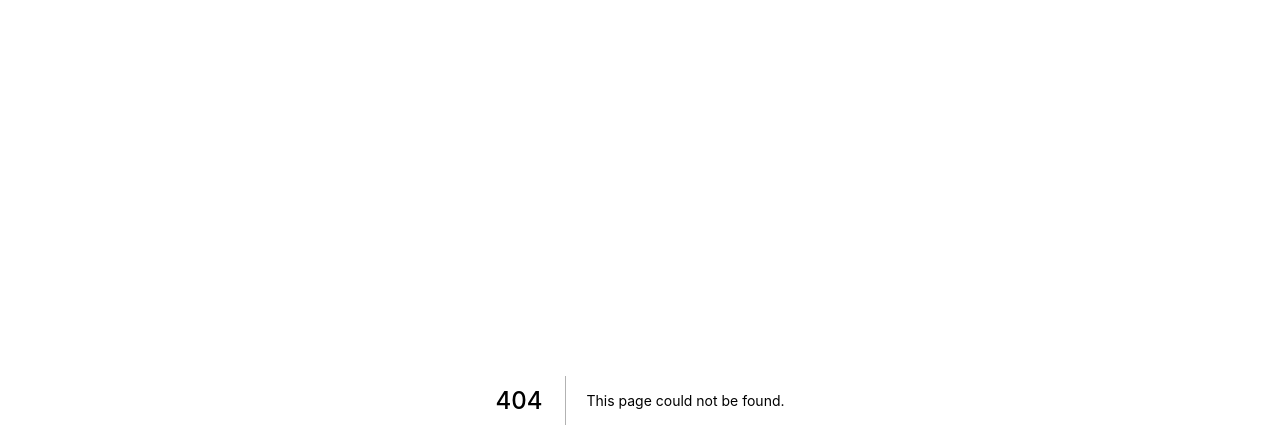
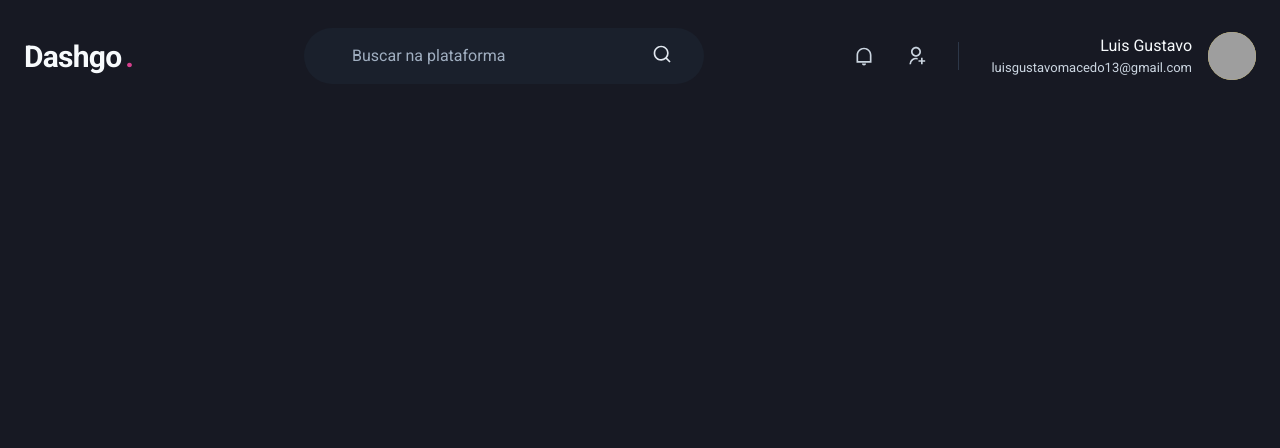
Before and after one commit to Luisgustavom1/GoDash, a Next.js app: page /dashboard in a window 1280 px wide. Before the commit this address had no page. Shown: the top 448 px of the page. Built offline with nearby package versions, Linux system fonts and the light colour scheme; grey boxes are pictures that could not be loaded.

Commit message:
Header pronto

```diff
--- a/package.json
+++ b/package.json
@@ -16,7 +16,8 @@
     "framer-motion": "^4.1.17",
     "next": "11.1.2",
     "react": "17.0.2",
-    "react-dom": "17.0.2"
+    "react-dom": "17.0.2",
+    "react-icons": "^4.2.0"
   },
   "devDependencies": {
     "@types/node": "^16.10.2",
--- /dev/null
+++ b/src/components/Header.tsx
@@ -0,0 +1,99 @@
+import { Flex, Text, Input, Icon, HStack, Box, Avatar } from '@chakra-ui/react';
+import { RiNotificationLine, RiSearchLine, RiUserAddLine } from 'react-icons/ri';
+
+const Header: React.FC = () => {
+  return(
+      <Flex
+        as='header'
+        w='100%'
+        maxWidth={1480}
+        h='20'
+        mx='auto'
+        mt='4'
+        px='6'
+        align='center'
+      >
+          <Text
+            fontSize='3xl'
+            fontWeight='bold'
+            letterSpacing='tight'
+            w='64'
+          >
+            Dashgo
+            <Text
+                as='span'
+                color='pink.500'
+                ml='1'
+            >
+                .
+            </Text>
+          </Text>
+
+        <Flex
+            as='label'
+            flex='1'
+            maxWidth={400}
+            py='4'
+            px='8'
+            ml='6'
+            bg='gray.800'
+            color='gray.200'
+            position='relative'
+            alignSelf='center'
+            borderRadius='full'
+        >
+            <Input
+            variant='unstyled'
+            color='gray.50'
+            placeholder='Buscar na plataforma'
+            px='4'
+            mr='4'
+            _placeholder={{
+                color: 'gray.400'
+            }}
+            />
+            <Icon as={RiSearchLine} font-size='20'/>
+        </Flex>
+
+        <Flex
+            align='center'
+            ml='auto'
+        >
+        <HStack
+            spacing='8'
+            mx='8'
+            pr='8'
+            py='1'
+            color='gray.300'
+            borderRightWidth={1}
+            borderColor='gray.700'
+        >
+            <Icon as={RiNotificationLine} fontSize='20'/>
+            <Icon as={RiUserAddLine} fontSize='20'/>
+        </HStack>
+        </Flex>
+
+        <Flex align='center'>
+            <Box
+                textAlign='right'
+                mr='4'
+            >
+                <Text>Luis Gustavo</Text>
+                <Text
+                    fontSize='small'
+                    color='gray.300'>
+                    luisgustavomacedo13@gmail.com
+                </Text>
+            </Box>
+
+            <Avatar
+                size='md'
+                name='Luis Gustavo'
+                src='luisgustavomacedo13@gmail.com'
+            />
+        </Flex>
+      </Flex>
+  );
+}
+
+export default Header;
--- /dev/null
+++ b/src/pages/dashboard.tsx
@@ -0,0 +1,10 @@
+import React from 'react';
+import Header from '../components/Header';
+
+const Pages: React.FC = () => {
+  return(
+      <Header />
+  );
+}
+
+export default Pages;
```
Also changed, not shown: src/components/Form/input.tsx (added, +30 -0 lines), src/pages/index.tsx (+14 -32 lines), 1 other file (tests, documents, lock files or other folders).
